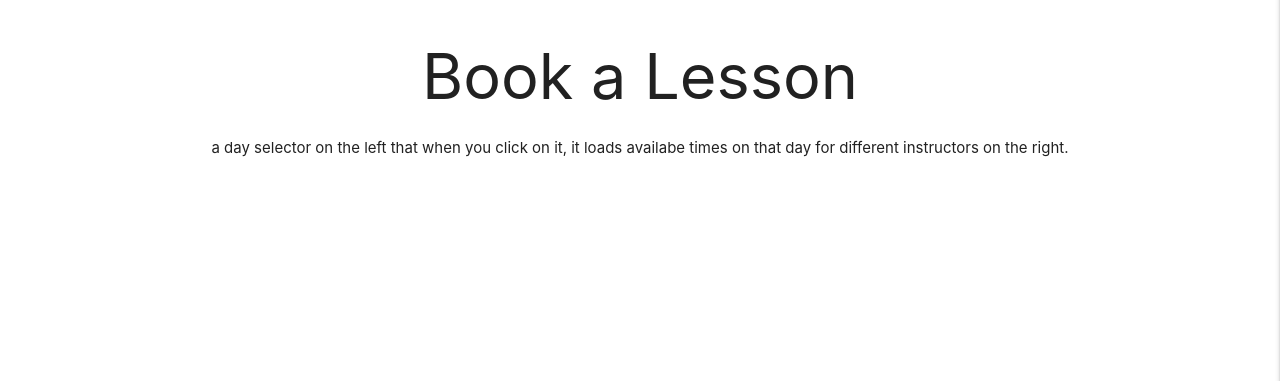
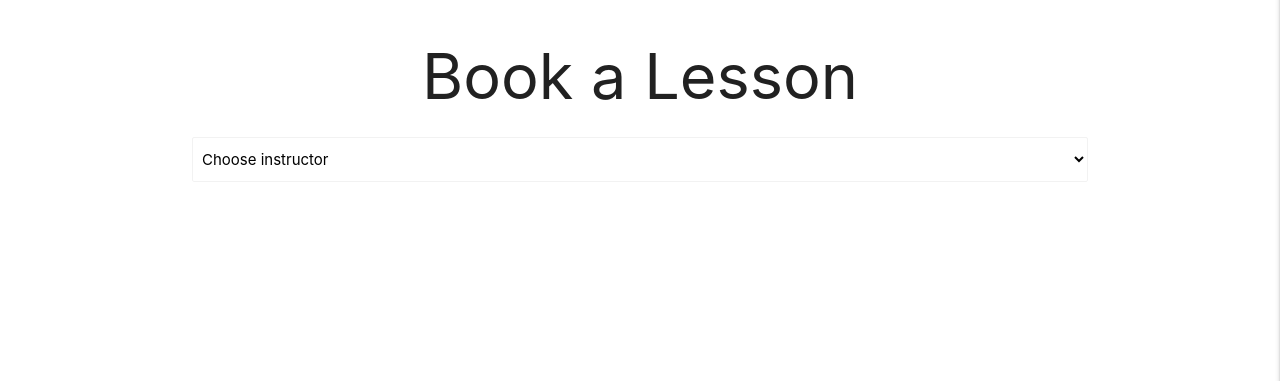
Before and after one commit to JamieS56/Milestone-Project-3, a Flask app: a page that uses templates/bookLesson.html in a window 1280 px wide. Shown: the part 74-455 px from the top of the page. Run offline with Flask 2, Linux system fonts and the light colour scheme; the visitor is signed in with stand-in values (Sample User, id 1); a database or web service that is not in the repository returns one stand-in record (values such as "Sample title"); some libraries are stand-ins or nearby versions.

Commit message:
instructor selector has been added to the book lessons page.

```diff
--- a/app.py
+++ b/app.py
@@ -119,7 +119,9 @@ def bookLesson(username):
     username = session["user"]
 
     if session["user"]:
-        return render_template("bookLesson.html", username=username)
+        users = list(mongo.db.users.find())
+
+        return render_template("bookLesson.html", username=username, users=users)
 
     return redirect(url_for("login"))
 
--- a/templates/bookLesson.html
+++ b/templates/bookLesson.html
@@ -4,7 +4,22 @@
 <h1>Book a Lesson</h1>
 
 <div>
-    a day selector on the left that when you click on it, it loads availabe times on that day for different instructors on the right.
+    <form>
+        <div class="col">
+            <select class="browser-default" name="accountType">
+                <option value="" disabled selected>Choose instructor</option>
+                {% for user in users %}
+                    {% if user.accountType == 'instructor' %}
+                        <option value="{{ user.accountType }}">{{ user.firstName }} {{ user.lastName }}</option>
+                    {% endif %}
+                {% endfor %}
+            </select>
+
+        </div>
+        <div class="col">
+
+        </div>
+    </form>
 </div>
 
 {% endblock %}
```
